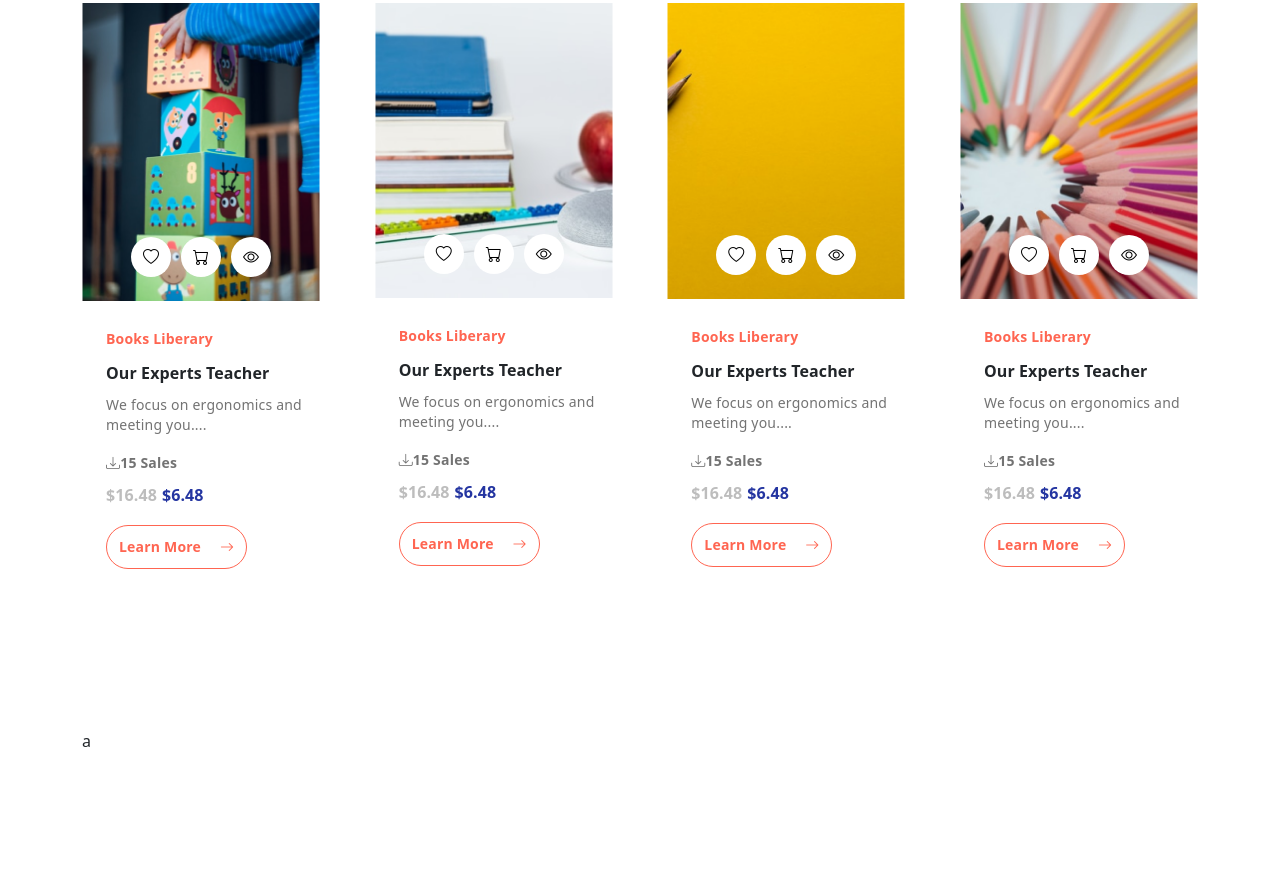
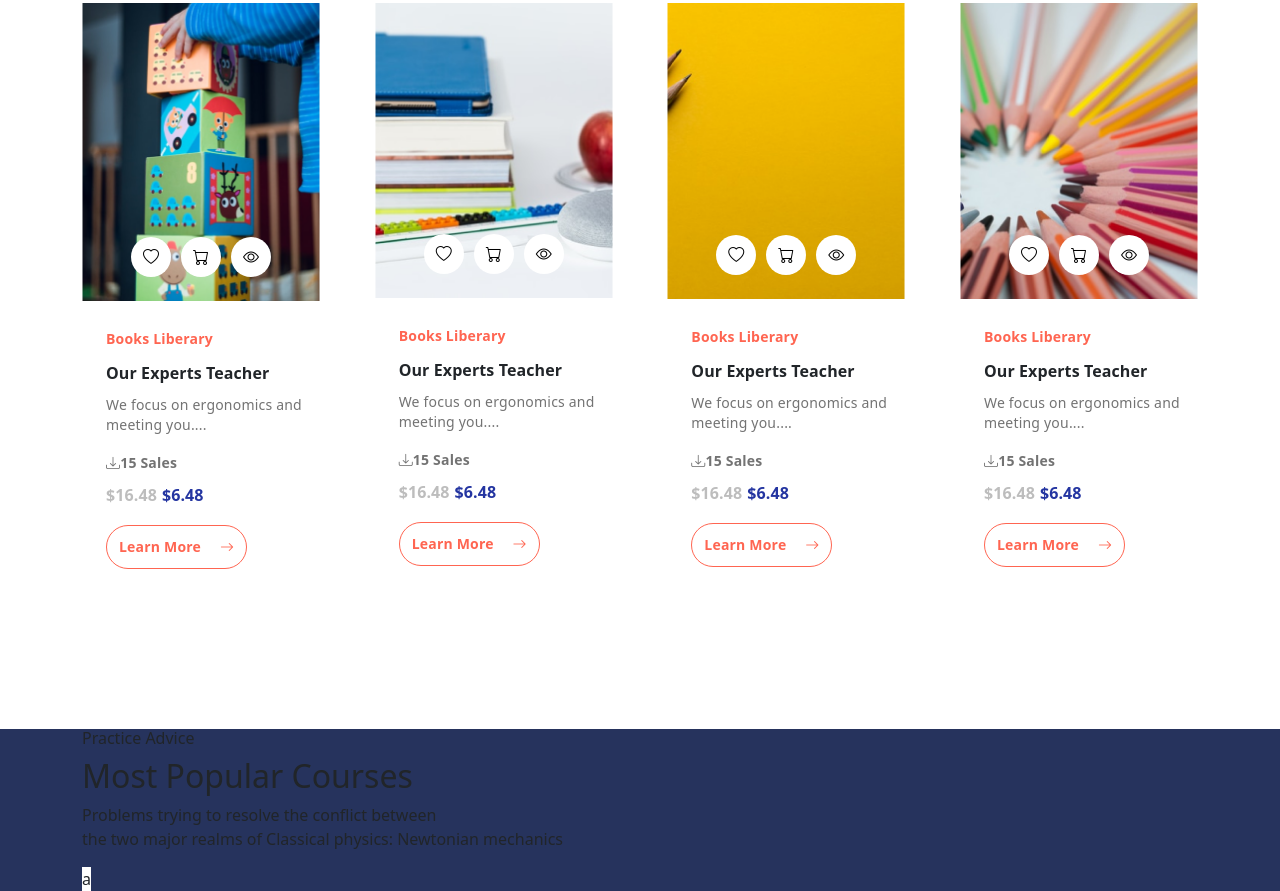
Before and after one commit to qualeloii/School-Heart---LandingPage, a plain HTML site: page index.html in a window 1280 px wide. Shown: the part 2604-3495 px from the top of the page. Before the commit the page ends 3357 px from the top, so only its background shows below. Drawn offline with nearby package versions, Linux system fonts and the light colour scheme.

Commit message:
basic commit

```diff
--- a/index.html
+++ b/index.html
@@ -264,8 +264,21 @@
   </div>
 
   <!-- Section 4 -->
-  <div class="container" style="margin-top: 160px;">
-    a
+  <div class="section4" style="margin-top: 160px;">
+    <div class="container">
+      <div class="d-flex flex-column section4text">
+        <h6>Practice Advice</h6>
+        <h2>Most Popular Courses</h2>
+        <p>Problems trying to resolve the conflict between <br> the two major realms of Classical physics: Newtonian
+          mechanics </p>
+      </div>
+
+      <div class="d-flex justify-content-between">
+        <div class="courseCard">
+          a
+        </div>
+      </div>
+    </div>
   </div>
 
 </body>
--- a/style.css
+++ b/style.css
@@ -5,6 +5,7 @@
 :root {
     --orange: #FF6551;
     --ligh-blue: #B6D7FF;
+    --dark-blue: #26335D;
 }
 
 /* Body */
@@ -367,3 +368,14 @@ color: #737373;
 
     margin-top: 10px;
 }
+
+/*Section 3*/
+.section4{
+    background-color: var(--dark-blue);
+}
+.courseCard{
+    max-width: 323px;
+    max-height: 888px;
+
+    background-color: white;
+}
```
